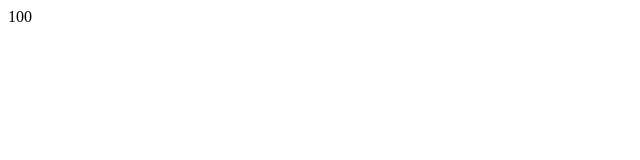
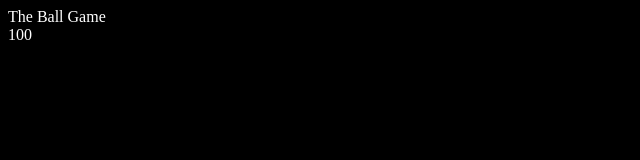
Before and after one commit to yuvalsidis/GitExercise, a plain HTML site: page index.html in a window 1280 px wide. Shown: the whole page, without its empty margins (0-640 px from the left). Drawn offline with Linux system fonts and the light colour scheme.

Commit message:
Link style.css file and style the body title and ball elements

```diff
--- a/index.html
+++ b/index.html
@@ -4,8 +4,10 @@
     <meta charset="UTF-8">
     <meta name="viewport" content="width=device-width, initial-scale=1.0">
     <title>TheBallGame</title>
+    <link rel="stylesheet" href="style.css">
 </head>
 <body>
+    <div class="heading">The Ball Game</div>
     <div class="ball">100</div>
 </body>
 </html>
--- /dev/null
+++ b/style.css
@@ -0,0 +1,11 @@
+body {
+    background-color: black;
+}
+
+.heading {
+    color: white;
+}
+
+.ball {
+    color: white;
+}
```
